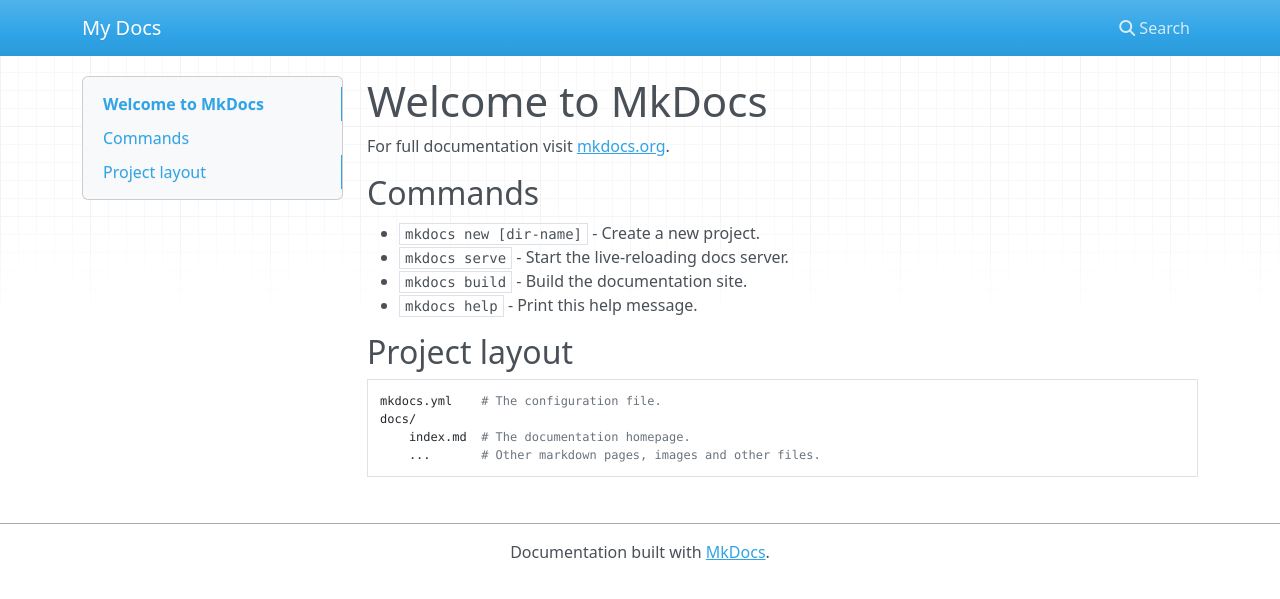
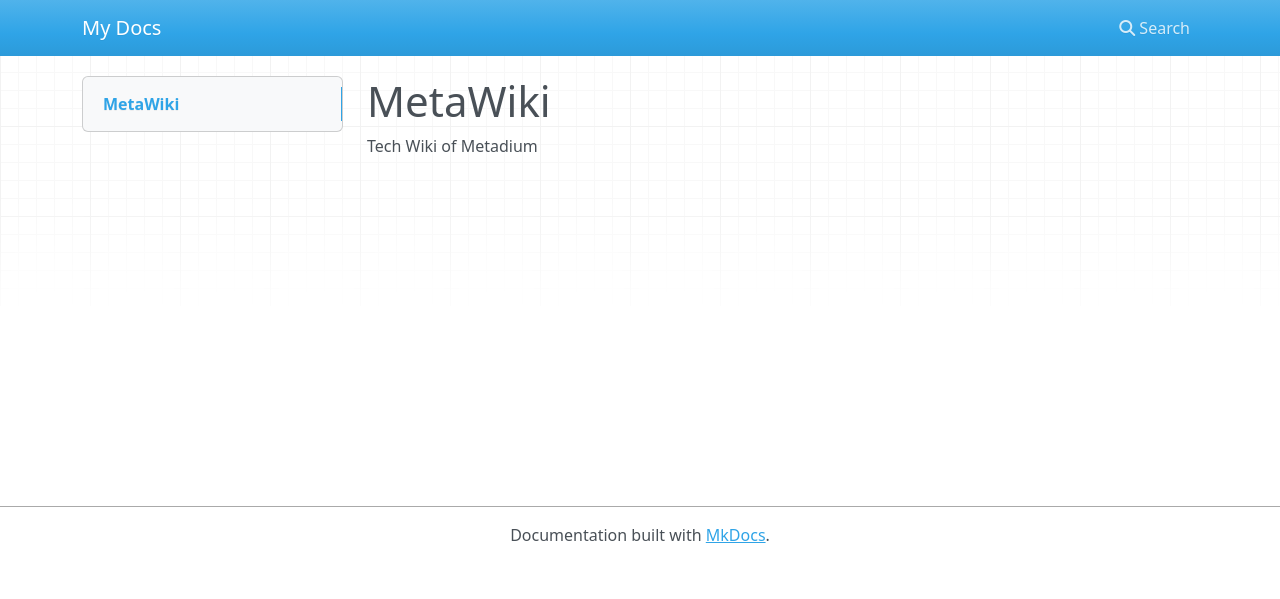
Before and after one commit to omnipede/MetaWiki, an MkDocs documentation site: the page built from docs/index.md, in a window 1280 px wide. Shown: the top 599 px of the page. Built offline with MkDocs 1.6.1, drawn with Linux system fonts in a browser that asks for light colours; nearby versions of some CDN libraries.

Commit message:
index.md 수정

```diff
--- a/docs/index.md
+++ b/docs/index.md
@@ -1,17 +1,2 @@
-# Welcome to MkDocs
-
-For full documentation visit [mkdocs.org](https://mkdocs.org).
-
-## Commands
-
-* `mkdocs new [dir-name]` - Create a new project.
-* `mkdocs serve` - Start the live-reloading docs server.
-* `mkdocs build` - Build the documentation site.
-* `mkdocs help` - Print this help message.
-
-## Project layout
-
-    mkdocs.yml    # The configuration file.
-    docs/
-        index.md  # The documentation homepage.
-        ...       # Other markdown pages, images and other files.
+# MetaWiki
+Tech Wiki of Metadium
```
